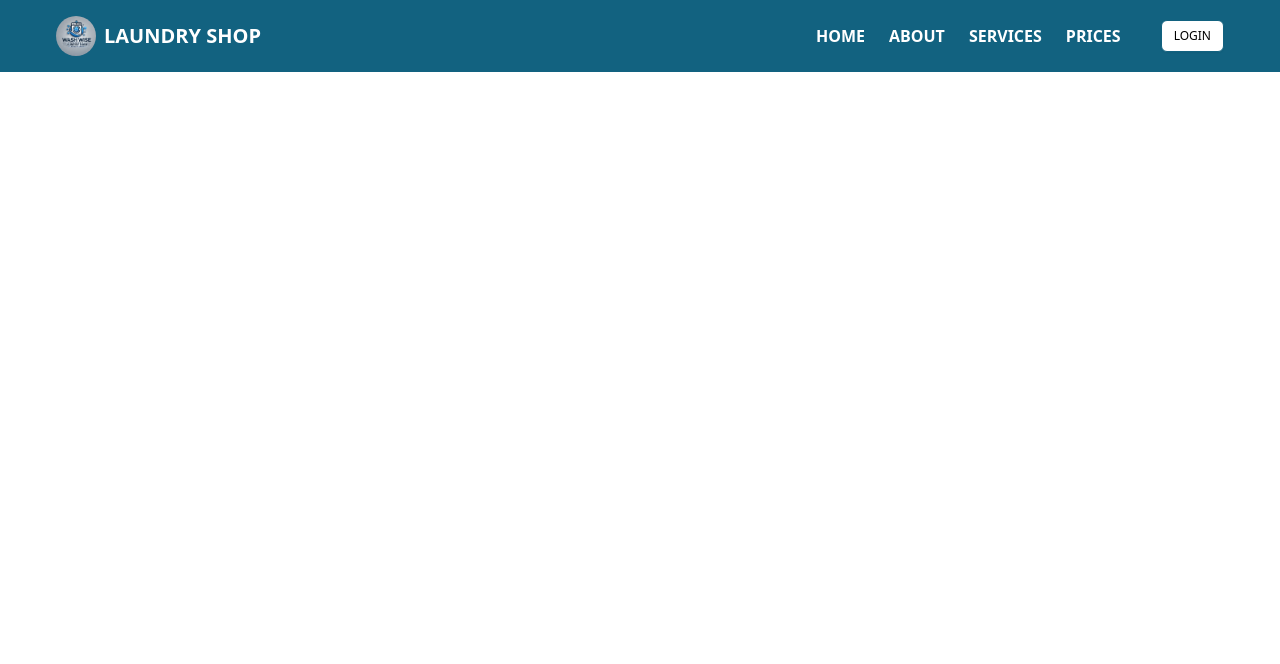
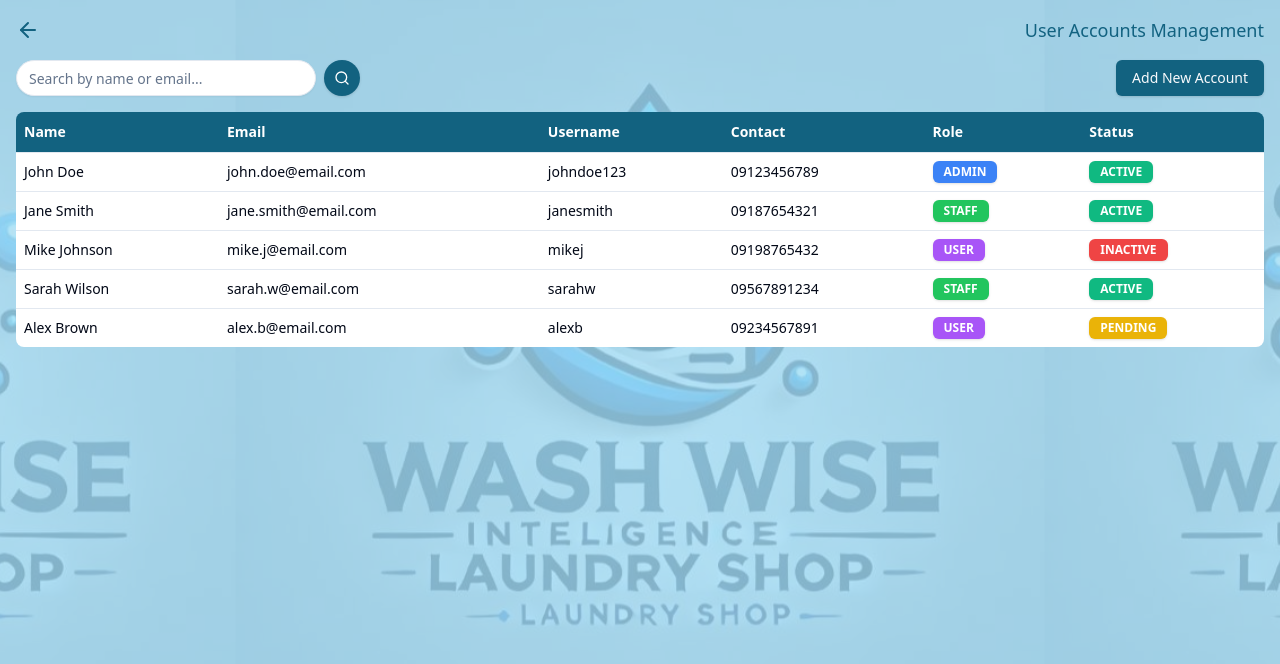
Before and after one commit to cLeAr2468/Laundry-system, a React (Vite) app in the folder laundry-ms/: page /userTable in a window 1280 px wide. Shown: the top 664 px of the page. Built offline with nearby package versions, Linux system fonts and the light colour scheme.

Commit message:
userTable

```diff
--- a/laundry-ms/src/App.jsx
+++ b/laundry-ms/src/App.jsx
@@ -10,26 +10,41 @@ import Login from './components/layout/Login';
 import Dashboard from './components/layout/dashboard';
 import RegisterLS from './components/layout/registerLS';
 import LaundryTable from './components/layout/LaundryTable';
+import UserTable from './components/layout/userTable';
 
 function AppContent() {
   const location = useLocation();
 
-  // Add more routes here if needed
-  const hideHeaderRoutes = ['/dashboard', '/register', '/login', '/registerLS', '/laundry-table'];
+  // Routes that should not display the header
+  const hideHeaderRoutes = [
+    '/dashboard',
+    '/register',
+    '/login',
+    '/registerLS',
+    '/laundryTable',
+    '/userTable'
+  ];
+
+  // Check if current path should hide header
+  const shouldHideHeader = hideHeaderRoutes.includes(location.pathname);
 
   return (
     <div className="min-h-screen">
-      {!hideHeaderRoutes.includes(location.pathname) && <Header />}
+      {!shouldHideHeader && <Header />}
       <Routes>
+        {/* Public Routes */}
         <Route path="/" element={<Home />} />
         <Route path="/about" element={<About />} />
         <Route path="/services" element={<Services />} />
         <Route path="/prices" element={<Prices />} />
+        <Route path="/login" element={<Login />} />
+
+        {/* Protected Routes */}
+        <Route path="/dashboard" element={<Dashboard />} />
         <Route path="/register" element={<Register />} />
-        <Route path="/login" element={<Login />} />
-        <Route path="/dashboard" element={<Dashboard />} />
         <Route path="/registerLS" element={<RegisterLS />} />
-        <Route path="/laundry-table" element={<LaundryTable />} />
+        <Route path="/laundryTable" element={<LaundryTable />} />
+        <Route path="/userTable" element={<UserTable />} /> {/* Fixed component name */}
       </Routes>
     </div>
   );
--- a/laundry-ms/src/components/layout/dashboard.jsx
+++ b/laundry-ms/src/components/layout/dashboard.jsx
@@ -59,6 +59,9 @@ const Dashboard = () => {
                         <p className="md:text-[24px] text-[#292265] hover:text-[#292265]/90 hover:underline">
                             <a href="/laundry-table">View Registered Laundry</a>
                         </p>
+                        <p className="md:text-[24px] text-[#292265] hover:text-[#292265]/90 hover:underline">
+                            <a href="/userTable">View Registered Account</a>
+                        </p>
                     </div>
 
 
--- /dev/null
+++ b/laundry-ms/src/components/layout/userTable.jsx
@@ -0,0 +1,207 @@
+import React from "react";
+import {
+  Table,
+  TableBody,
+  TableCell,
+  TableHead,
+  TableHeader,
+  TableRow,
+} from "@/components/ui/table";
+import { Input } from "@/components/ui/input";
+import { Button } from "@/components/ui/button";
+import { Badge } from "@/components/ui/badge";
+import { ArrowLeft, Search } from "lucide-react";
+import { Link } from "react-router-dom";
+
+const UserTable = () => {
+  // Sample data array
+  const accounts = [
+    {
+      id: 1,
+      name: "John Doe",
+      email: "john.doe@email.com",
+      username: "johndoe123",
+      contact: "09123456789",
+      role: "admin",
+      status: "active",
+    },
+    {
+      id: 2,
+      name: "Jane Smith",
+      email: "jane.smith@email.com",
+      username: "janesmith",
+      contact: "09187654321",
+      role: "staff",
+      status: "active",
+    },
+    {
+      id: 3,
+      name: "Mike Johnson",
+      email: "mike.j@email.com",
+      username: "mikej",
+      contact: "09198765432",
+      role: "user",
+      status: "inactive",
+    },
+    {
+      id: 4,
+      name: "Sarah Wilson",
+      email: "sarah.w@email.com",
+      username: "sarahw",
+      contact: "09567891234",
+      role: "staff",
+      status: "active",
+    },
+    {
+      id: 5,
+      name: "Alex Brown",
+      email: "alex.b@email.com",
+      username: "alexb",
+      contact: "09234567891",
+      role: "user",
+      status: "pending",
+    }
+  ];
+
+  const getRoleBadgeColor = (role) => {
+    switch (role.toLowerCase()) {
+      case "admin":
+        return "bg-blue-500 hover:bg-blue-600";
+      case "staff":
+        return "bg-green-500 hover:bg-green-600";
+      case "user":
+        return "bg-purple-500 hover:bg-purple-600";
+      default:
+        return "bg-gray-500 hover:bg-gray-600";
+    }
+  };
+
+  const getStatusBadgeColor = (status) => {
+    switch (status.toLowerCase()) {
+      case "active":
+        return "bg-emerald-500 hover:bg-emerald-600";
+      case "inactive":
+        return "bg-red-500 hover:bg-red-600";
+      case "pending":
+        return "bg-yellow-500 hover:bg-yellow-600";
+      default:
+        return "bg-gray-500 hover:bg-gray-600";
+    }
+  };
+
+  return (
+    <div
+      className="min-h-screen bg-cover bg-center"
+      style={{
+        backgroundImage: "url('/laundry-logo.jpg')",
+        backgroundSize: 'contain',
+        backgroundRepeat: 'repeat'
+      }}
+    >
+      <div className="bg-[#A4DCF4] bg-opacity-80 min-h-screen">
+        {/* Top Bar */}
+        <div className="flex justify-between items-center px-4 pt-4">
+          <Link to="/dashboard">
+            <ArrowLeft className="cursor-pointer text-[#126280] hover:text-[#126280]/80" />
+          </Link>
+          <div className="text-right text-md md:text-lg font-medium text-[#126280]">
+            User Accounts Management
+          </div>
+        </div>
+
+        {/* Search and Add Section */}
+        <div className="flex flex-col md:flex-row justify-between items-center gap-4 px-4 py-4">
+          <div className="flex items-center gap-2 w-full md:w-auto">
+            <Input
+              type="text"
+              placeholder="Search by name or email..."
+              className="w-full md:w-[300px] bg-white rounded-full"
+            />
+            <Button
+              className="bg-[#126280] hover:bg-[#126280]/80 rounded-full p-2"
+              size="icon"
+            >
+              <Search className="h-4 w-4 text-white" />
+            </Button>
+          </div>
+          <Link to="/register" className="w-full md:w-auto">
+            <Button className="w-full md:w-auto bg-[#126280] hover:bg-[#126280]/80">
+              Add New Account
+            </Button>
+          </Link>
+        </div>
+
+        {/* Table Section */}
+        <div className="px-4 pb-6">
+          {/* Desktop Table */}
+          <div className="hidden md:block overflow-x-auto rounded-lg">
+            <Table>
+              <TableHeader>
+                <TableRow className="bg-[#126280]">
+                  <TableHead className="text-white font-semibold">Name</TableHead>
+                  <TableHead className="text-white font-semibold">Email</TableHead>
+                  <TableHead className="text-white font-semibold">Username</TableHead>
+                  <TableHead className="text-white font-semibold">Contact</TableHead>
+                  <TableHead className="text-white font-semibold">Role</TableHead>
+                  <TableHead className="text-white font-semibold">Status</TableHead>
+                </TableRow>
+              </TableHeader>
+              <TableBody>
+                {accounts.map((account) => (
+                  <TableRow
+                    key={account.id}
+                    className="bg-white hover:bg-gray-50 transition-colors"
+                  >
+                    <TableCell className="font-medium">{account.name}</TableCell>
+                    <TableCell>{account.email}</TableCell>
+                    <TableCell>{account.username}</TableCell>
+                    <TableCell>{account.contact}</TableCell>
+                    <TableCell>
+                      <Badge className={`${getRoleBadgeColor(account.role)} text-white`}>
+                        {account.role.toUpperCase()}
+                      </Badge>
+                    </TableCell>
+                    <TableCell>
+                      <Badge className={`${getStatusBadgeColor(account.status)} text-white`}>
+                        {account.status.toUpperCase()}
+                      </Badge>
+                    </TableCell>
+                  </TableRow>
+                ))}
+              </TableBody>
+            </Table>
+          </div>
+
+          {/* Mobile Cards */}
+          <div className="md:hidden space-y-4">
+            {accounts.map((account) => (
+              <div
+                key={account.id}
+                className="bg-white rounded-lg p-4 shadow-md space-y-3"
+              >
+                <div className="flex justify-between items-start">
+                  <h3 className="font-semibold text-[#126280]">{account.name}</h3>
+                  <Badge className={`${getRoleBadgeColor(account.role)} text-white`}>
+                    {account.role.toUpperCase()}
+                  </Badge>
+                </div>
+                <div className="text-sm space-y-2">
+                  <p><span className="font-medium">Email:</span> {account.email}</p>
+                  <p><span className="font-medium">Username:</span> {account.username}</p>
+                  <p><span className="font-medium">Contact:</span> {account.contact}</p>
+                </div>
+                <div className="flex justify-end">
+                  <Badge className={`${getStatusBadgeColor(account.status)} text-white`}>
+                    {account.status.toUpperCase()}
+                  </Badge>
+                </div>
+              </div>
+            ))}
+          </div>
+        </div>
+      </div>
+    </div>
+  );
+};
+
+export default UserTable;
```
